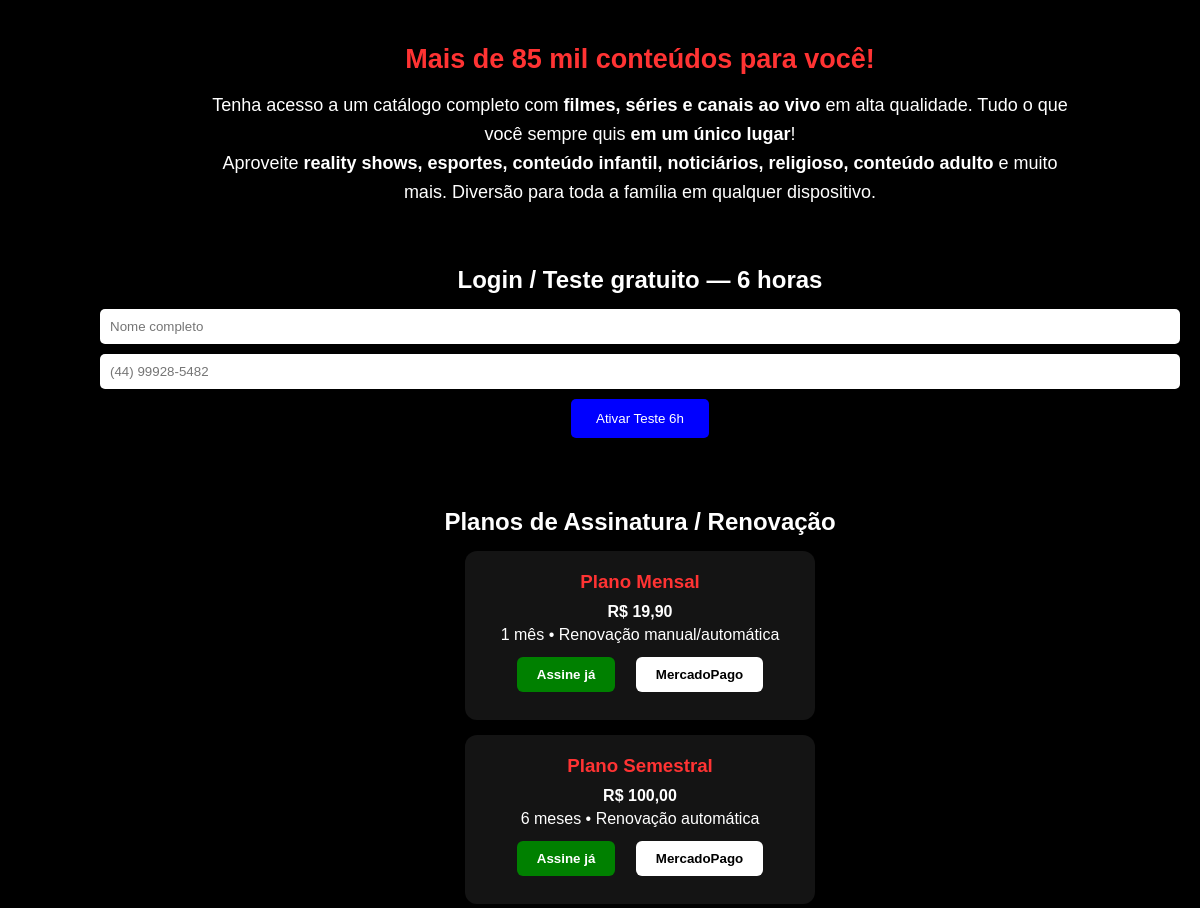
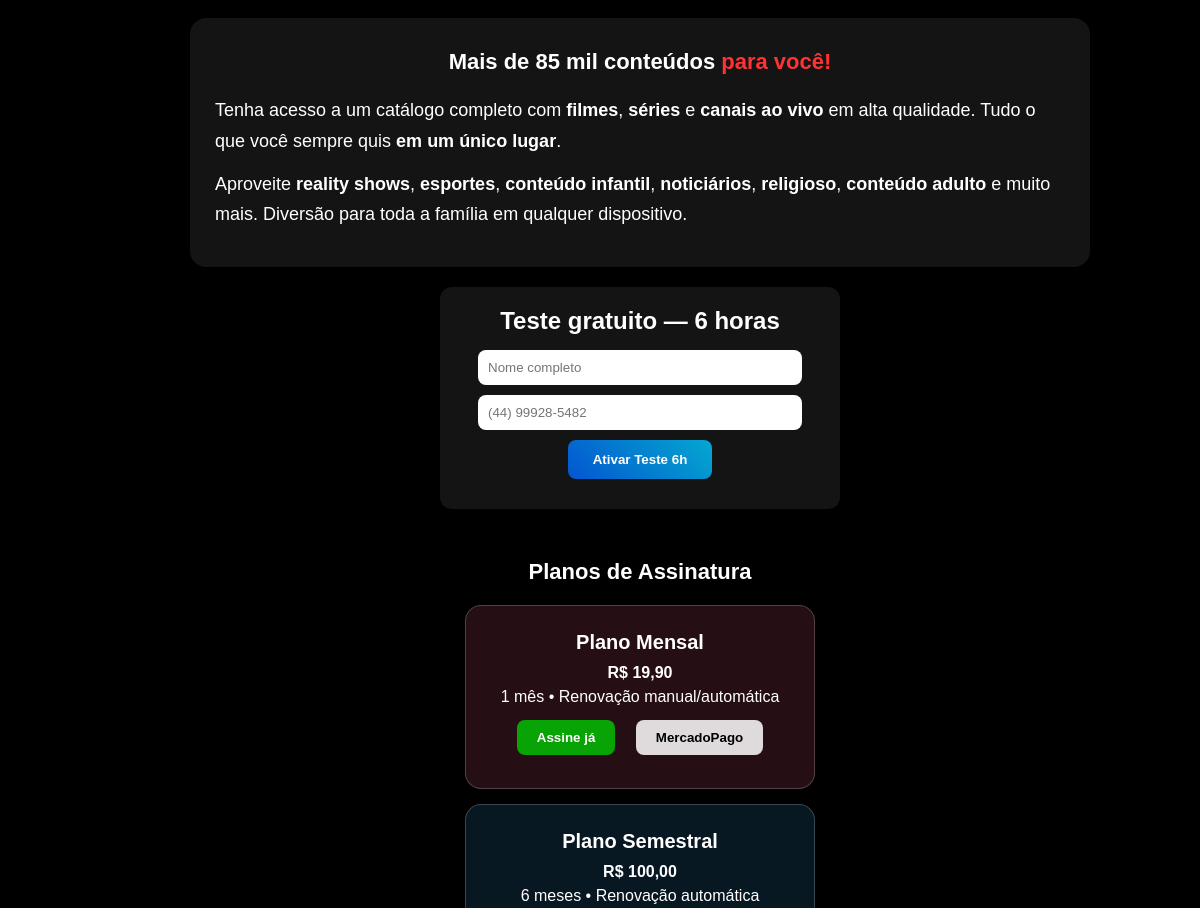
Before and after one commit to gustavodecampos7-eng/Homeplay.tv, a plain HTML site: page Index.html in a window 1280 px wide. Shown: the part 413-1321 px from the top of the page, 0-1200 px from the left. Drawn offline with Linux system fonts and the light colour scheme; grey boxes are pictures that could not be loaded.

Commit message:
Update Index.html

```diff
--- a/Index.html
+++ b/Index.html
@@ -6,18 +6,8 @@
   <title>Homeplay</title>
   <meta name="description" content="Mais de 85 mil conteúdos: filmes, séries, canais ao vivo, esportes, infantil, realitys, noticiário, religioso, adulto e muito mais. Tudo em um único lugar.">
   <style>
-    * {
-      margin: 0;
-      padding: 0;
-      box-sizing: border-box;
-      font-family: Arial, sans-serif;
-    }
-    body {
-      background: #000;
-      color: #fff;
-      overflow-x: hidden;
-      text-align: center;
-    }
+    * { margin: 0; padding: 0; box-sizing: border-box; font-family: Arial, sans-serif; }
+    body { background: #000; color: #fff; overflow-x: hidden; text-align: center; }
 
     /* Cabeçalho */
     header {
@@ -33,14 +23,12 @@
       color: red;
       text-shadow: -2px -2px 0 #fff, 2px -2px 0 #fff, -2px 2px 0 #fff, 2px 2px 0 #fff;
     }
-    header h1 span {
-      color: blue;
-    }
+    header h1 span { color: blue; }
     header nav button {
       margin-left: 10px;
       padding: 8px 16px;
       border: none;
-      border-radius: 5px;
+      border-radius: 6px;
       font-weight: bold;
       cursor: pointer;
     }
@@ -48,44 +36,43 @@
     .subscribe-btn { background: red; color: #fff; }
 
     /* Banner rotativo */
-    .banner {
-      width: 100%;
-      height: 350px;
-      overflow: hidden;
-      position: relative;
+    .banner { width: 100%; height: 350px; overflow: hidden; position: relative; }
+    .banner img {
+      width: 100%; height: 100%; object-fit: cover; display: none;
     }
-    .banner img {
-      width: 100%;
-      height: 100%;
-      object-fit: cover;
-      display: none;
-    }
-    .banner img.active {
-      display: block;
-    }
+    .banner img.active { display: block; }
 
     /* Descrição */
     .descricao {
-      padding: 20px;
-      background: rgba(0, 0, 0, 0.75);
+      padding: 25px;
+      background: rgba(255, 255, 255, 0.08);
       color: white;
       max-width: 900px;
       margin: 20px auto;
-      border-radius: 12px;
+      border-radius: 16px;
       font-size: 18px;
-      line-height: 1.6;
+      line-height: 1.7;
+      text-align: left;
     }
     .descricao h2 {
       color: #ff3333;
-      margin-bottom: 10px;
+      margin-bottom: 15px;
+      font-size: 22px;
+      text-align: center;
+    }
+    .descricao p { margin-bottom: 12px; }
+    .descricao strong {
+      color: #fff;
+      font-weight: bold;
     }
 
-    /* Formulário de teste */
+    /* Login */
     .login {
-      background: rgba(0, 0, 0, 0.8);
+      background: rgba(255, 255, 255, 0.08);
       padding: 20px;
-      margin: 20px;
-      border-radius: 10px;
+      margin: 20px auto;
+      border-radius: 12px;
+      max-width: 400px;
     }
     .login h2 { margin-bottom: 15px; }
     .login input {
@@ -94,44 +81,53 @@
       margin: 10px auto;
       padding: 10px;
       border: none;
-      border-radius: 5px;
+      border-radius: 8px;
     }
     .login button {
-      background: blue;
+      background: linear-gradient(45deg, #0066ffcc, #00ccffcc);
       color: #fff;
       padding: 12px 25px;
       border: none;
-      border-radius: 5px;
+      border-radius: 8px;
       cursor: pointer;
+      font-weight: bold;
+      transition: 0.3s;
     }
+    .login button:hover { opacity: 0.85; }
 
     /* Planos */
-    .plans {
-      padding: 20px;
-    }
+    .plans { padding: 30px 15px; }
+    .plans h2 { margin-bottom: 20px; font-size: 22px; }
+
     .plan {
-      background: rgba(255,255,255,0.08);
       margin: 15px auto;
-      padding: 20px;
-      border-radius: 12px;
+      padding: 25px;
+      border-radius: 16px;
       max-width: 350px;
       transition: 0.3s;
+      backdrop-filter: blur(8px);
+      border: 1px solid rgba(255,255,255,0.2);
     }
-    .plan:hover {
-      background: rgba(255,255,255,0.15);
-    }
-    .plan h3 { margin-bottom: 10px; color: #ff3333; }
-    .plan p { margin: 5px 0; }
+    .plan h3 { margin-bottom: 10px; font-size: 20px; }
+    .plan p { margin: 6px 0; font-size: 16px; }
     .plan button {
       margin: 8px;
       padding: 10px 20px;
       border: none;
-      border-radius: 6px;
+      border-radius: 8px;
       cursor: pointer;
       font-weight: bold;
+      transition: 0.3s;
     }
-    .whatsapp-btn { background: green; color: white; }
-    .pay-btn { background: #fff; color: #000; }
+    .whatsapp-btn { background: rgba(0, 200, 0, 0.8); color: white; }
+    .whatsapp-btn:hover { background: rgba(0, 200, 0, 1); }
+    .pay-btn { background: rgba(255, 255, 255, 0.85); color: #000; }
+    .pay-btn:hover { background: #fff; }
+
+    /* Diferentes cores para planos */
+    .plan.mensal { background: rgba(255, 99, 132, 0.15); }
+    .plan.semestral { background: rgba(54, 162, 235, 0.15); }
+    .plan.anual { background: rgba(75, 192, 192, 0.15); }
 
     /* Botões flutuantes */
     .floating {
@@ -179,20 +175,20 @@
 
   <!-- Descrição -->
   <section class="descricao">
-    <h2>Mais de 85 mil conteúdos para você!</h2>
+    <h2><strong>Mais de 85 mil conteúdos</strong> para você!</h2>
     <p>
-      Tenha acesso a um catálogo completo com <strong>filmes, séries e canais ao vivo</strong> em alta qualidade.
-      Tudo o que você sempre quis <strong>em um único lugar</strong>!
+      Tenha acesso a um catálogo completo com <strong>filmes</strong>, <strong>séries</strong> e <strong>canais ao vivo</strong> em alta qualidade.
+      Tudo o que você sempre quis <strong>em um único lugar</strong>.
     </p>
     <p>
-      Aproveite <strong>reality shows, esportes, conteúdo infantil, noticiários, religioso, conteúdo adulto</strong> e muito mais.
+      Aproveite <strong>reality shows</strong>, <strong>esportes</strong>, <strong>conteúdo infantil</strong>, <strong>noticiários</strong>, <strong>religioso</strong>, <strong>conteúdo adulto</strong> e muito mais.
       Diversão para toda a família em qualquer dispositivo.
     </p>
   </section>
 
   <!-- Login / Teste -->
   <section class="login">
-    <h2>Login / Teste gratuito — 6 horas</h2>
+    <h2>Teste gratuito — 6 horas</h2>
     <input type="text" id="nome" placeholder="Nome completo" required>
     <input type="tel" id="telefone" placeholder="(44) 99928-5482" required>
     <button onclick="ativarTeste()">Ativar Teste 6h</button>
@@ -201,9 +197,9 @@
 
   <!-- Planos -->
   <section class="plans">
-    <h2>Planos de Assinatura / Renovação</h2>
+    <h2>Planos de Assinatura</h2>
 
-    <div class="plan">
+    <div class="plan mensal">
       <h3>Plano Mensal</h3>
       <p><strong>R$ 19,90</strong></p>
       <p>1 mês • Renovação manual/automática</p>
@@ -211,7 +207,7 @@
       <button class="pay-btn" onclick="window.open('https://mpago.la/25CCQgV','_blank')">MercadoPago</button>
     </div>
 
-    <div class="plan">
+    <div class="plan semestral">
       <h3>Plano Semestral</h3>
       <p><strong>R$ 100,00</strong></p>
       <p>6 meses • Renovação automática</p>
@@ -219,7 +215,7 @@
       <button class="pay-btn" onclick="window.open('https://mpago.la/2HKEXeN','_blank')">MercadoPago</button>
     </div>
 
-    <div class="plan">
+    <div class="plan anual">
       <h3>Plano Anual</h3>
       <p><strong>R$ 180,00</strong></p>
       <p>12 meses • Renovação automática</p>
@@ -248,7 +244,7 @@
       images[current].classList.add("active");
     }, 3000);
 
-    // Limitador de teste + redirecionamento ao WhatsApp
+    // Teste + redirecionamento ao WhatsApp
     function ativarTeste() {
       const telefone = document.getElementById("telefone").value;
       let testes = localStorage.getItem(telefone) || 0;
```
